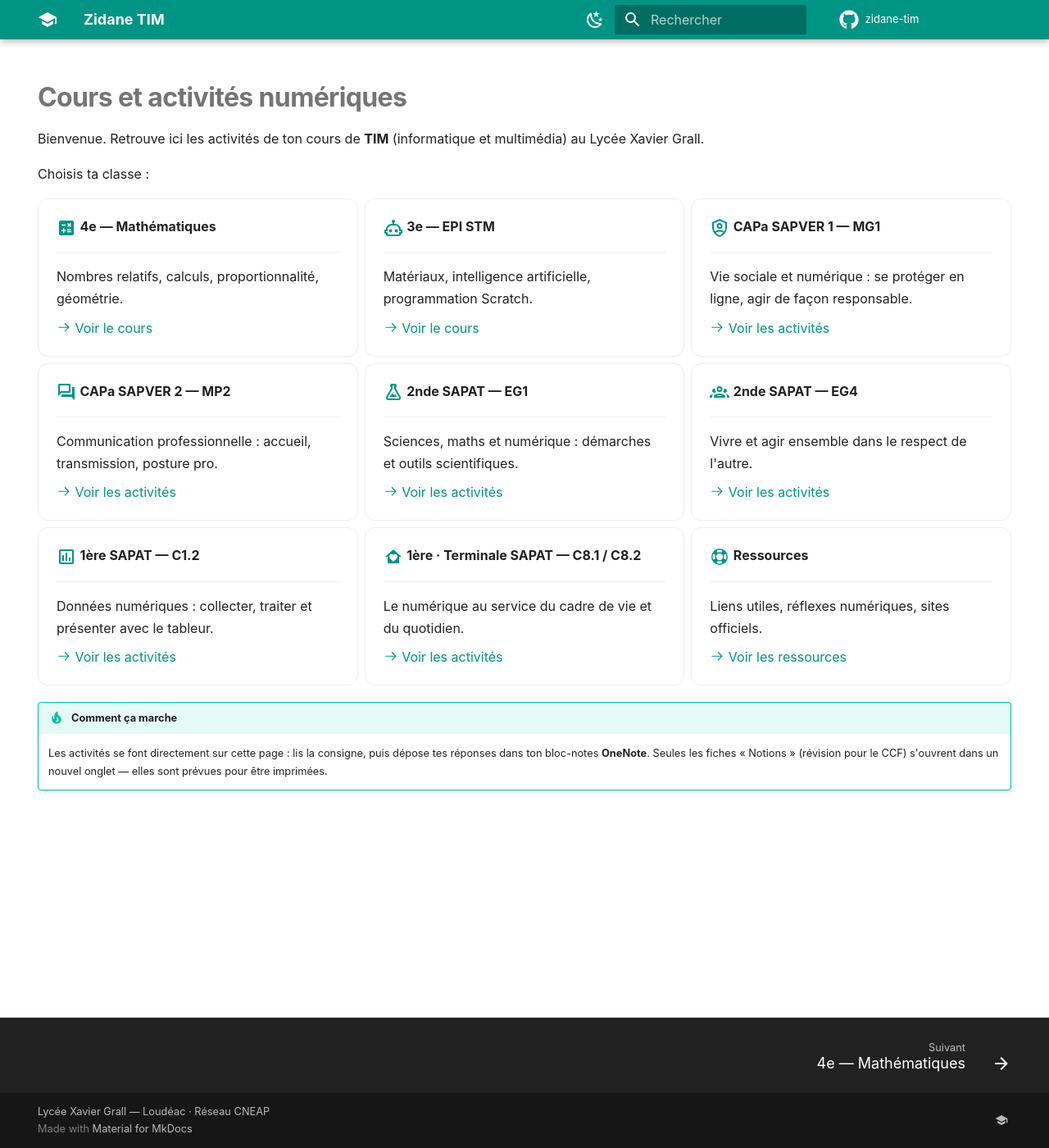
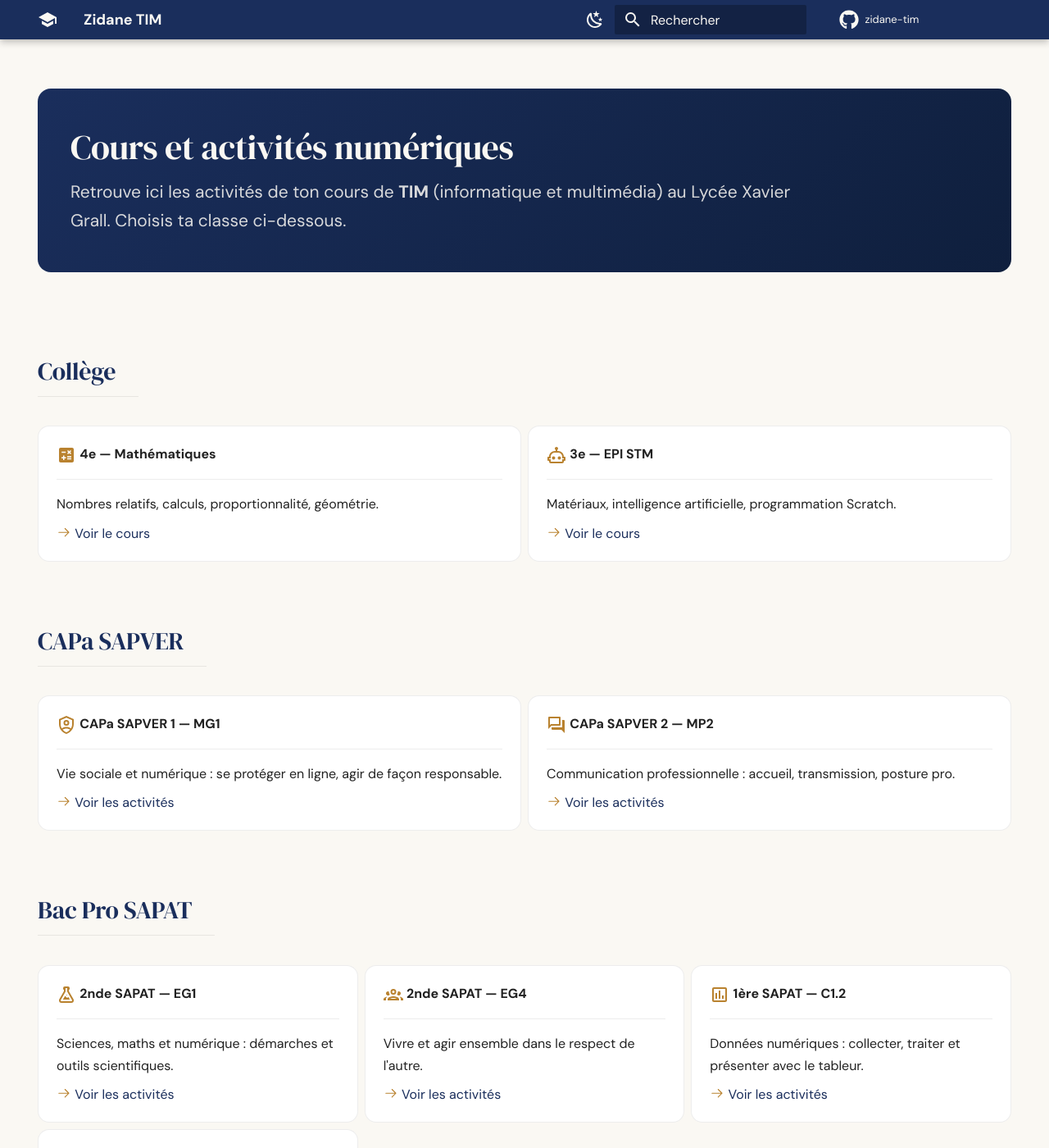
Before and after one commit to zidaneTim/zidane-tim, an MkDocs documentation site: the page built from docs/index.md, in a window 1280 px wide and 1400 px high. Shown: the whole window at 82% size. Built offline with MkDocs 1.6.1 and Material for MkDocs 9.7.7, drawn with Linux system fonts in a browser that asks for light colours; comment, search, counter and statistics services are not loaded.

Commit message:
redesign: charte marine/or site-wide (fini le teal generique), page accueil groupee par filiere avec hero

```diff
--- a/docs/assets/style.css
+++ b/docs/assets/style.css
@@ -1,41 +1,112 @@
-/* Zidane TIM — ajustements de lisibilité pour un public élève */
+/* ============================================================
+   Zidane TIM — charte graphique
+   Marine / or — reprise de l'identité des anciennes fiches
+   d'activité, appliquée cette fois à l'ensemble du site
+   (plus de teal générique "docs techniques").
+============================================================ */
 
-:root {
-  --md-text-font: "Inter", -apple-system, BlinkMacSystemFont, "Segoe UI", sans-serif;
+@import url("https://fonts.googleapis.com/css2?family=DM+Serif+Display&display=swap");
+
+:root,
+[data-md-color-scheme="default"] {
+  /* Marine — couleur principale */
+  --md-primary-fg-color:        #1a2e5c;
+  --md-primary-fg-color--light: #243d78;
+  --md-primary-fg-color--dark:  #0f1f3d;
+  --md-primary-bg-color:        #faf8f3;
+  --md-primary-bg-color--light: #faf8f3;
+
+  /* Or — couleur d'accent (liens, survols, mise en avant) */
+  --md-accent-fg-color:         #b9822f;
+  --md-accent-fg-color--transparent: #b9822f1a;
+  --md-accent-bg-color:         #faf8f3;
+  --md-accent-bg-color--light:  #faf8f3;
+
+  /* Fond légèrement crème plutôt que blanc pur */
+  --md-default-bg-color: #faf8f3;
 }
 
-/* Titres un peu plus affirmés, hiérarchie plus lisible */
+[data-md-color-scheme="slate"] {
+  --md-primary-fg-color:        #e8b96a;
+  --md-primary-fg-color--light: #f0cb8d;
+  --md-primary-fg-color--dark:  #c8973a;
+  --md-accent-fg-color:         #e8b96a;
+  --md-accent-fg-color--transparent: #e8b96a1a;
+}
+
+/* Titres en serif — chaleur et caractère, contraste avec le corps de texte */
+.md-typeset h1,
+.md-typeset h2,
+.md-typeset h3 {
+  font-family: "DM Serif Display", Georgia, serif;
+  font-weight: 400;
+  letter-spacing: -0.01em;
+}
+
 .md-typeset h1 {
-  font-weight: 700;
-  letter-spacing: -0.02em;
-  margin-bottom: 0.4em;
+  font-size: 2.1rem;
+  color: var(--md-primary-fg-color);
+  margin-bottom: 0.3em;
 }
 
 .md-typeset h2 {
-  font-weight: 600;
+  font-size: 1.5rem;
   margin-top: 2em;
   border-bottom: 1px solid var(--md-default-fg-color--lightest);
   padding-bottom: 0.3em;
 }
 
+/* Bandeau d'en-tête de la page d'accueil */
+.zt-hero {
+  background: linear-gradient(135deg, var(--md-primary-fg-color) 0%, var(--md-primary-fg-color--dark) 100%);
+  color: #faf8f3;
+  border-radius: 0.8rem;
+  padding: 2.2rem 2rem;
+  margin: 0.5rem 0 2rem 0;
+}
+
+.zt-hero h1 {
+  color: #faf8f3;
+  margin: 0 0 0.5rem 0;
+}
+
+.zt-hero p {
+  color: rgba(250, 248, 243, 0.85);
+  font-size: 1.05rem;
+  margin: 0;
+  max-width: 46rem;
+}
+
+/* Intitulés de filière — repères visuels entre les groupes de cartes */
+.zt-filiere {
+  font-family: "DM Serif Display", Georgia, serif;
+  font-size: 1.2rem;
+  color: var(--md-primary-fg-color);
+  margin: 2.2rem 0 0.4rem 0;
+  padding-bottom: 0.3rem;
+  border-bottom: 2px solid var(--md-accent-fg-color);
+  display: inline-block;
+}
+
 /* Cartes : plus douces, effet de survol discret */
 .md-typeset .grid.cards > ul > li {
-  border-radius: 0.6rem;
+  border-radius: 0.7rem;
   border-color: var(--md-default-fg-color--lightest);
+  background-color: #ffffff;
   padding: 1rem 1.1rem;
   transition: border-color 180ms, box-shadow 180ms, transform 180ms;
 }
 
 .md-typeset .grid.cards > ul > li:hover {
-  border-color: var(--md-primary-fg-color);
-  box-shadow: 0 4px 14px rgba(0, 0, 0, 0.08);
+  border-color: var(--md-accent-fg-color);
+  box-shadow: 0 6px 18px rgba(26, 46, 92, 0.12);
   transform: translateY(-2px);
 }
 
-/* Icônes de carte à la couleur du thème */
+/* Icônes de carte à la couleur d'accent (or) plutôt que primaire (marine) */
 .md-typeset .grid.cards .twemoji,
 .md-typeset .grid.cards svg {
-  color: var(--md-primary-fg-color);
+  color: var(--md-accent-fg-color);
 }
 
 /* Tableaux plus aérés et lisibles */
@@ -47,7 +118,7 @@
 
 .md-typeset table:not([class]) th {
   background-color: var(--md-primary-fg-color);
-  color: var(--md-primary-bg-color);
+  color: #faf8f3;
   font-weight: 600;
 }
 
@@ -56,8 +127,26 @@
   line-height: 1.7;
 }
 
-/* Boutons : un peu plus généreux au clic (tablettes et mobiles) */
+/* Boutons : un peu plus généreux au clic (tablettes et mobiles), en or */
 .md-typeset .md-button {
   border-radius: 0.4rem;
   padding: 0.55em 1.1em;
 }
+
+.md-typeset .md-button--primary {
+  background-color: var(--md-accent-fg-color);
+  border-color: var(--md-accent-fg-color);
+  color: #1a2e5c;
+}
+
+.md-typeset .md-button--primary:hover {
+  background-color: #a3781f;
+  border-color: #a3781f;
+  color: #faf8f3;
+}
+
+/* Admonitions : liseré en or plutôt que la couleur générique du type */
+.md-typeset .admonition,
+.md-typeset details {
+  border-left-color: var(--md-accent-fg-color);
+}
--- a/docs/index.md
+++ b/docs/index.md
@@ -4,11 +4,13 @@ hide:
   - toc
 ---
 
+<div class="zt-hero" markdown>
 # Cours et activités numériques
 
-Bienvenue. Retrouve ici les activités de ton cours de **TIM** (informatique et multimédia) au Lycée Xavier Grall.
+Retrouve ici les activités de ton cours de **TIM** (informatique et multimédia) au Lycée Xavier Grall. Choisis ta classe ci-dessous.
+</div>
 
-Choisis ta classe :
+## Collège {: .zt-filiere }
 
 <div class="grid cards" markdown>
 
@@ -28,6 +30,12 @@ Choisis ta classe :
 
     [:octicons-arrow-right-24: Voir le cours](cours/college/3e-epi-stm.md)
 
+</div>
+
+## CAPa SAPVER {: .zt-filiere }
+
+<div class="grid cards" markdown>
+
 -   :material-shield-account-outline:{ .lg .middle } **CAPa SAPVER 1 — MG1**
 
     ---
@@ -43,6 +51,12 @@ Choisis ta classe :
     Communication professionnelle : accueil, transmission, posture pro.
 
     [:octicons-arrow-right-24: Voir les activités](cours/capa-sapver/mp2-communication-pro.md)
+
+</div>
+
+## Bac Pro SAPAT {: .zt-filiere }
+
+<div class="grid cards" markdown>
 
 -   :material-flask-outline:{ .lg .middle } **2nde SAPAT — EG1**
 
@@ -76,6 +90,12 @@ Choisis ta classe :
 
     [:octicons-arrow-right-24: Voir les activités](cours/sapat/c81-c82-cadre-de-vie.md)
 
+</div>
+
+## Ressources {: .zt-filiere }
+
+<div class="grid cards" markdown>
+
 -   :material-lifebuoy:{ .lg .middle } **Ressources**
 
     ---
--- a/mkdocs.yml
+++ b/mkdocs.yml
@@ -11,18 +11,21 @@ theme:
   icon:
     logo: material/school
     repo: fontawesome/brands/github
+  font:
+    text: DM Sans
+    code: JetBrains Mono
   palette:
     - media: "(prefers-color-scheme: light)"
       scheme: default
-      primary: teal
-      accent: teal
+      primary: custom
+      accent: custom
       toggle:
         icon: material/weather-night
         name: Passer en mode sombre
     - media: "(prefers-color-scheme: dark)"
       scheme: slate
-      primary: teal
-      accent: teal
+      primary: custom
+      accent: custom
       toggle:
         icon: material/weather-sunny
         name: Passer en mode clair
```
